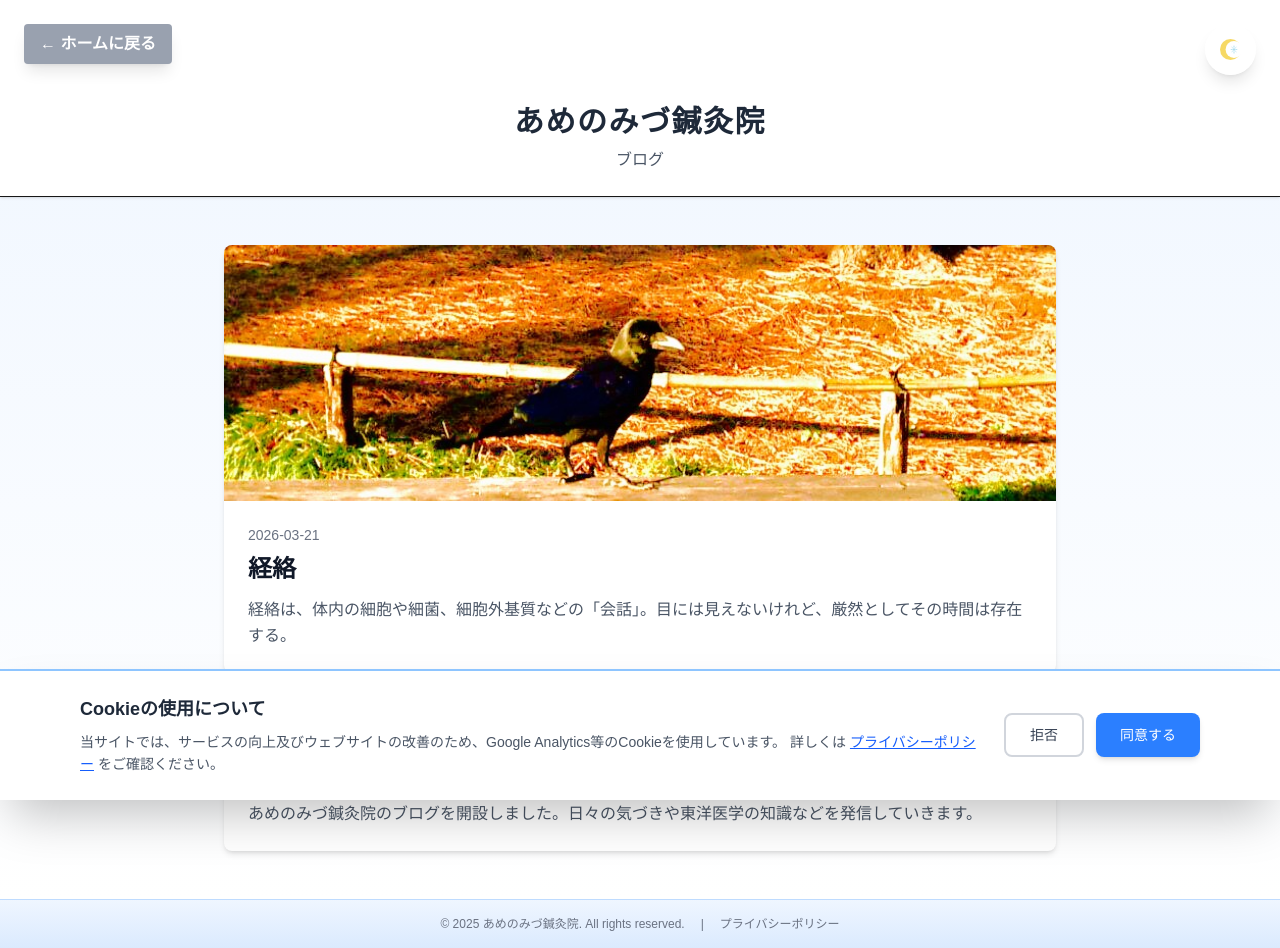
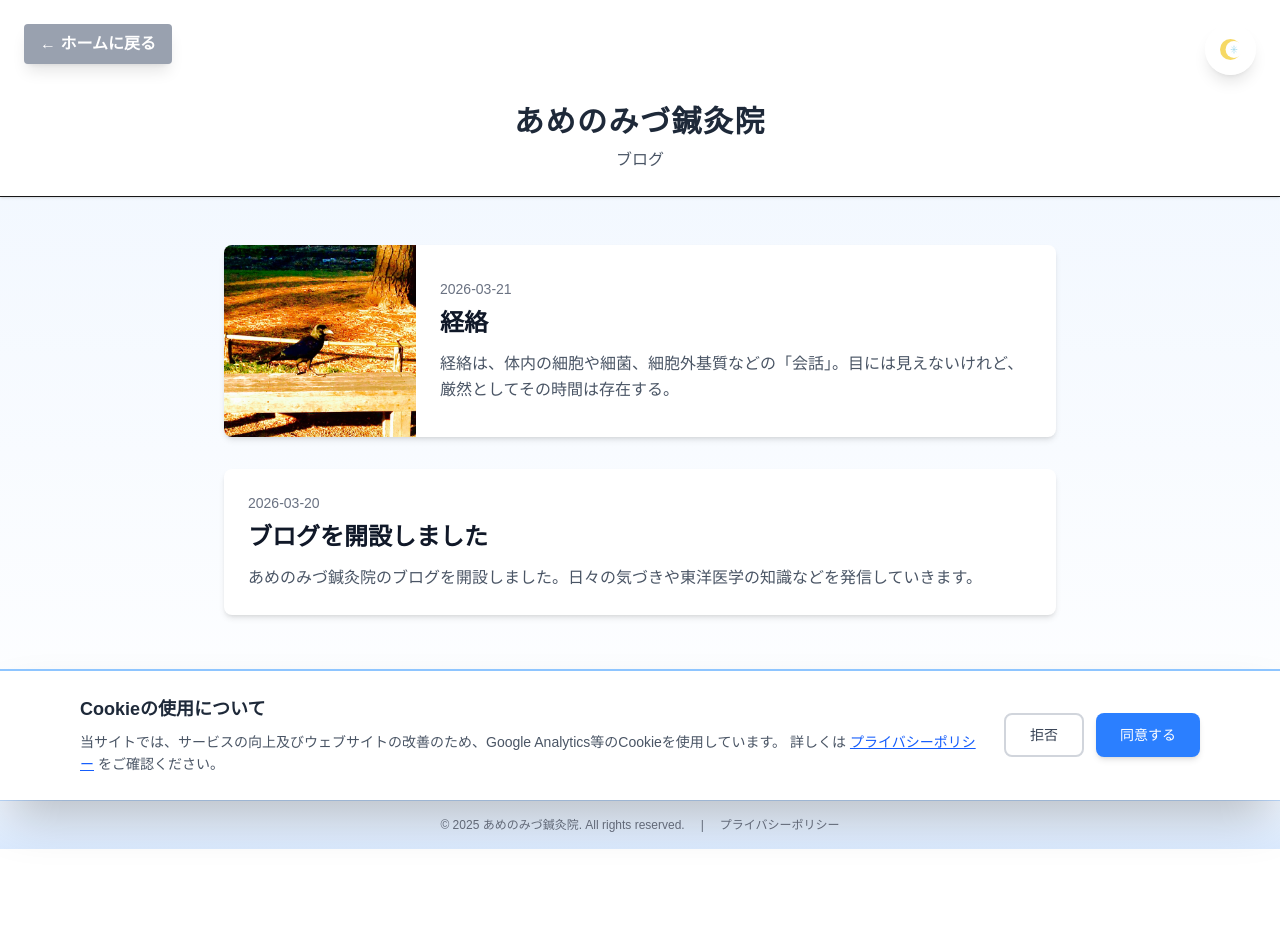
Before and after one commit to Shohei-Nakayama/Amenomizu7.1, a Next.js app in the folder amenomizu7.1/: page /blog in a window 1280 px wide. After the commit the page ends 849 px from the top, so only its background shows below. Built offline with nearby package versions, Linux system fonts and the light colour scheme.

Commit message:
ブログ一覧：サムネイルを左小さめ・テキスト右の横並びレイアウトに変更

```diff
--- a/amenomizu7.1/src/app/blog/page.tsx
+++ b/amenomizu7.1/src/app/blog/page.tsx
@@ -23,9 +23,9 @@ export default function BlogIndex() {
                 key={post.slug}
                 className="bg-white rounded-lg shadow-md hover:shadow-lg transition-shadow duration-300 overflow-hidden"
               >
-                <Link href={`/blog/${post.slug}`} className="block">
+                <Link href={`/blog/${post.slug}`} className="flex">
                   {post.image && (
-                    <div className="relative w-full h-64">
+                    <div className="w-48 h-48 flex-shrink-0">
                       <img
                         src={post.image}
                         alt={post.title}
@@ -33,7 +33,7 @@ export default function BlogIndex() {
                       />
                     </div>
                   )}
-                  <div className="p-6">
+                  <div className="p-6 flex flex-col justify-center">
                     <time className="text-sm text-gray-500 mb-2 block">
                       {post.date}
                     </time>
```
